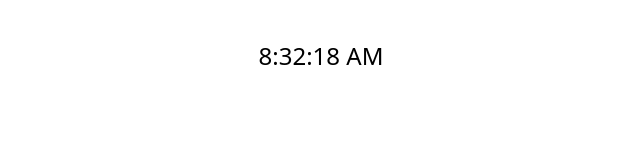
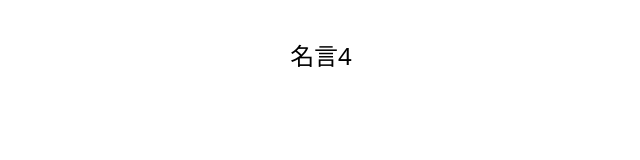
Before and after one commit to shinobu-takahata/react_easy_layout_component, a React (Vite) app: page / in a window 1280 px wide. Shown: the top 160 px of the page, without its empty margins (319-959 px from the left). Built offline with nearby package versions, Linux system fonts and the light colour scheme.

Commit message:
✨ Random Quotes Component

```diff
--- a/src/App.tsx
+++ b/src/App.tsx
@@ -5,11 +5,13 @@
 // import Feedback from "./components/Feedback/Feedback";
 // import Temperature from "./components/Temperature/Temperature";
 // import Quiz from "./components/Quiz/Quiz";
-import Clock from "./components/Clock/Clock";
+// import Clock from "./components/Clock/Clock";
+import RandomQuotes from "./components/RandomQuotes/RandomQuotes";
+
 function App() {
   return (
     <>
-      <Clock />
+      <RandomQuotes />
     </>
   );
 }
--- /dev/null
+++ b/src/components/RandomQuotes/RandomQuotes.tsx
@@ -0,0 +1,12 @@
+import { useRandomQuotes } from "../../hooks/useRandomQuotes";
+
+export default function RandomQuotes() {
+  const { quote } = useRandomQuotes();
+  return (
+    <div className="mx-auto max-w-4xl mt-10">
+      <div className="flex justify-center">
+        <h3 className="text-center text-2xl">{quote}</h3>
+      </div>
+    </div>
+  );
+}
--- /dev/null
+++ b/src/hooks/useRandomQuotes.ts
@@ -0,0 +1,22 @@
+import { useState, useEffect } from "react";
+
+interface UseRandomQuotes {
+  quote: string;
+}
+const QUOTES = [
+  // 適当な名言を何個か書いて
+  "名言1",
+  "名言2",
+  "名言3",
+  "名言4",
+];
+export function useRandomQuotes(): UseRandomQuotes {
+  const [quote, setQuote] = useState("");
+  useEffect(() => {
+    const randomIndex = Math.floor(Math.random() * QUOTES.length);
+    setQuote(QUOTES[randomIndex]);
+  }, []);
+  return {
+    quote,
+  };
+}
```
